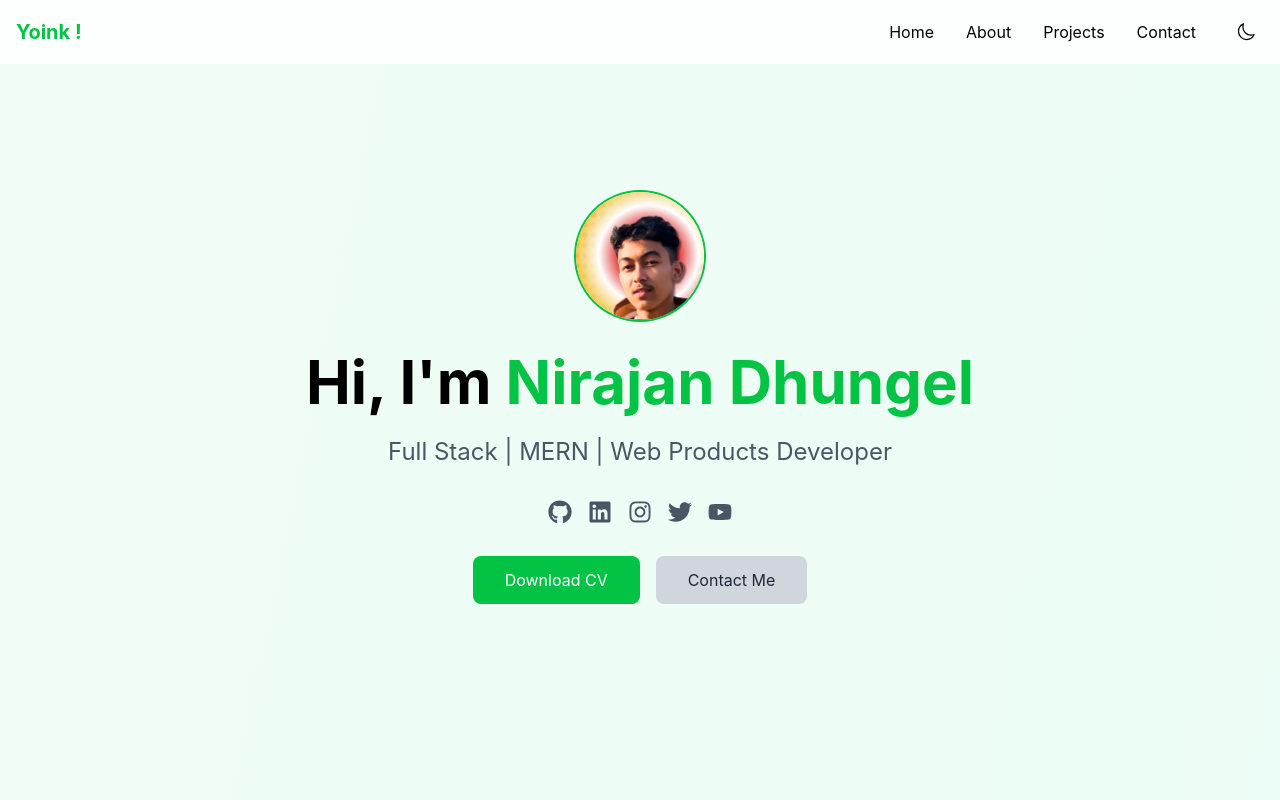
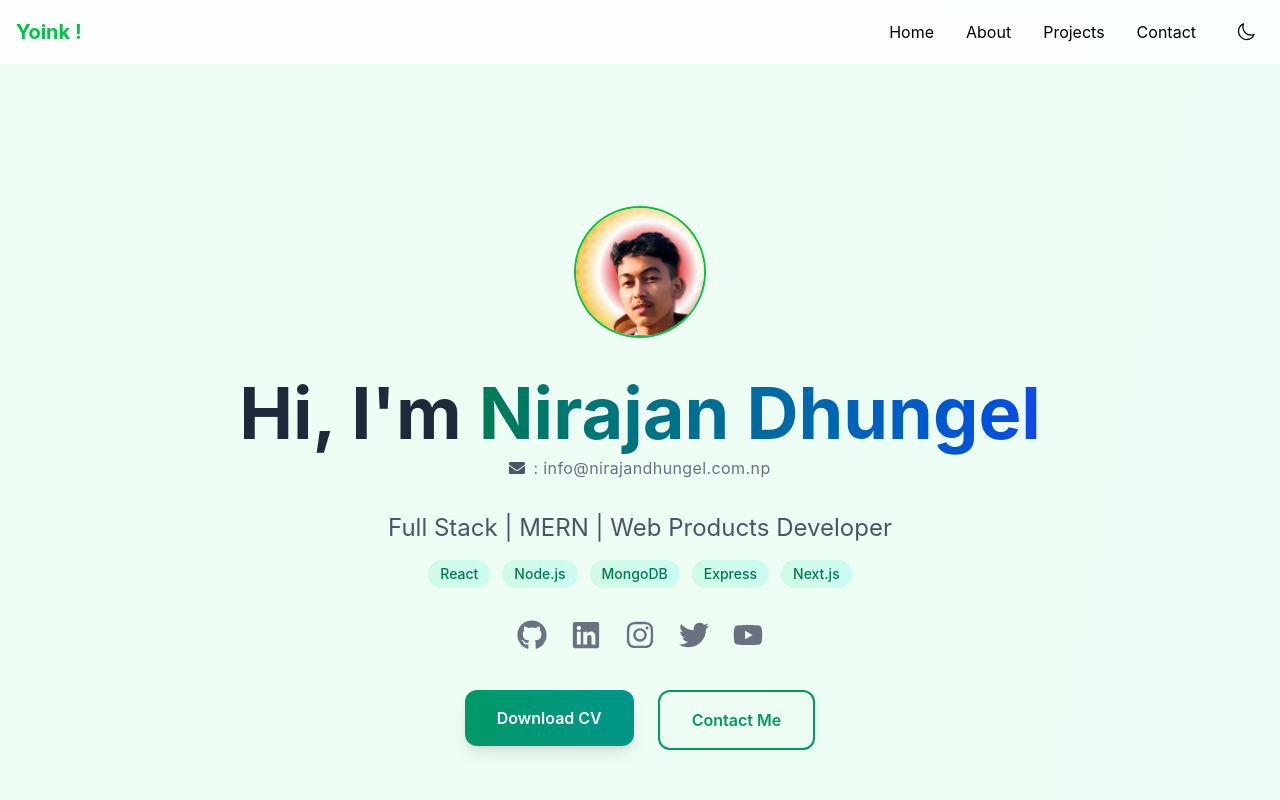
Before and after one commit to nirajandhungel/Nirajan, a Next.js app: page / in a window 1280 px wide. Shown: the top 800 px of the page. Built offline with nearby package versions, Linux system fonts and the light colour scheme.

Commit message:
update(hero): improve styling visibility designing

```diff
--- a/src/app/components/Hero.tsx
+++ b/src/app/components/Hero.tsx
@@ -2,6 +2,9 @@
 
 import Link from "next/link";
 import Image from "next/image";
+import { FaEnvelope } from 'react-icons/fa';
+
+
 import {
   FaGithub,
   FaInstagram,
@@ -14,9 +17,10 @@ import { fadeInUp, fadeIn, scaleIn } from "@/utils/animations";
 
 export default function Hero() {
   return (
-    <section className="py-28 min-h-screen">
-      <div className="container max-w-7xl mx-auto px-4">
-        <div className="max-w-3xl mx-auto text-center">
+    <section className="relative py-20 lg:py-32 min-h-screen flex items-center overflow-hidden">
+      <div className="container max-w-6xl mx-auto px-4 sm:px-6 lg:px-8">
+        <div className="text-center">
+          {/* Image section */}
           <motion.div
             className="flex justify-center items-center mb-4"
             {...scaleIn}
@@ -31,110 +35,156 @@ export default function Hero() {
               className="rounded-full mb-4 w-32 h-32 object-cover ring-2 ring-primary"
             />
           </motion.div>
+
+          {/* Main Heading */}
+          {/* Main Heading */}
           <motion.h1
-            className="text-4xl md:text-6xl font-bold mb-6"
+            className="text-3xl sm:text-4xl md:text-5xl lg:text-6xl xl:text-7xl font-bold mb-2 leading-tight"
             {...fadeInUp}
             transition={{ delay: 0.3 }}
           >
-            Hi, I&apos;m{" "}
+            <span className="text-gray-800 dark:text-white">Hi, I&apos;m </span>
             <motion.span
-              className="text-primary"
+              className="bg-gradient-to-r from-emerald-700  to-blue-700 bg-clip-text text-transparent"
               {...fadeIn}
               transition={{ delay: 0.8 }}
             >
               Nirajan Dhungel
             </motion.span>
           </motion.h1>
+
+          {/* Email */}
+{/* Email */}
 <motion.p
-            className="text-xl md:text-2xl text-gray-600 dark:text-gray-300 mb-8"
+  className="text-sm sm:text-base text-gray-500 dark:text-gray-400 mb-8 mt-[-10px] tracking-wide"
+  {...fadeInUp}
+  transition={{ delay: 0.35 }}
+>
+  <a
+    href="mailto:info@nirajandhungel.com.np"
+    className="flex items-center gap-2 justify-center hover:text-emerald-600 dark:hover:text-emerald-400 transition-colors"
+  >
+<FaEnvelope className="h-4 w-4 text-gray-600 dark:text-gray-300" />:
+    info@nirajandhungel.com.np
+  </a>
+</motion.p>
+
+
+          {/* Subtitle */}
+          <motion.div
+            className="mb-8"
             {...fadeInUp}
             transition={{ delay: 0.4 }}
           >
+            <p className="text-lg sm:text-xl md:text-2xl text-gray-600 dark:text-gray-300 mb-4">
               Full Stack | MERN | Web Products Developer
-          </motion.p>
+            </p>
+            <div className="flex flex-wrap justify-center gap-2 sm:gap-3">
+              {["React", "Node.js", "MongoDB", "Express", "Next.js"].map(
+                (tech, index) => (
+                  <motion.span
+                    key={tech}
+                    className="px-3 py-1 bg-gradient-to-r from-emerald-100 to-teal-100 dark:from-emerald-900/30 dark:to-teal-900/30 text-emerald-700 dark:text-emerald-300 rounded-full text-sm font-medium"
+                    initial={{ opacity: 0, scale: 0.8 }}
+                    animate={{ opacity: 1, scale: 1 }}
+                    transition={{ delay: 0.6 + index * 0.1 }}
+                  >
+                    {tech}
+                  </motion.span>
+                )
+              )}
+            </div>
+          </motion.div>
+
+          {/* Social Links */}
           <motion.div
-            className="flex justify-center space-x-4 mb-8"
+            className="flex justify-center space-x-6 mb-10"
             {...fadeInUp}
             transition={{ delay: 0.5 }}
           >
+            {[
+              {
+                href: "https://github.com/nirajandhungel",
+                icon: FaGithub,
+                label: "GitHub",
+                color: "hover:text-gray-800 dark:hover:text-white",
+              },
+              {
+                href: "https://www.linkedin.com/in/nirajan-dhungel/",
+                icon: FaLinkedin,
+                label: "LinkedIn",
+                color: "hover:text-blue-600",
+              },
+              {
+                href: "https://www.instagram.com/nirajan.dhungel19/",
+                icon: FaInstagram,
+                label: "Instagram",
+                color: "hover:text-pink-500",
+              },
+              {
+                href: "https://x.com/SubashDhungel18",
+                icon: FaTwitter,
+                label: "Twitter",
+                color: "hover:text-blue-400",
+              },
+              {
+                href: "https://www.youtube.com/@nirajan.dhungel",
+                icon: FaYoutube,
+                label: "YouTube",
+                color: "hover:text-red-500",
+              },
+            ].map(({ href, icon: Icon, label, color }) => (
               <motion.a
-              href="https://github.com/nirajandhungel"
+                key={label}
+                href={href}
                 target="_blank"
                 rel="noopener noreferrer"
-              aria-label="Visit Nirajan Dhungel's GitHub profile"
-              className="text-2xl text-gray-600 hover:text-icon dark:text-gray-300 dark:hover:text-icon transition-colors"
-              whileHover={{ scale: 1.2 }}
+                aria-label={`Visit Nirajan Dhungel's ${label} profile`}
+                className={`text-2xl sm:text-3xl text-gray-500 dark:text-gray-400 ${color} transition-all duration-300 transform hover:scale-125`}
+                whileHover={{
+                  scale: 1.3,
+                  rotate: [0, -5, 5, 0],
+                  transition: { duration: 0.3 },
+                }}
                 whileTap={{ scale: 0.9 }}
               >
-              <FaGithub />
+                <Icon />
               </motion.a>
-            <motion.a
-              href="https://www.linkedin.com/in/nirajan-dhungel/"
-              target="_blank"
-              rel="noopener noreferrer"
-              aria-label="Visit Nirajan Dhungel's Linkedin profile"
-              className="text-2xl text-gray-600 hover:text-icon dark:text-gray-300 dark:hover:text-icon transition-colors"
-              whileHover={{ scale: 1.2 }}
-              whileTap={{ scale: 0.9 }}
-            >
-              <FaLinkedin />
-            </motion.a>
+            ))}
+          </motion.div>
 
-            <motion.a
-              href="https://www.instagram.com/nirajan.dhungel19/"
-              target="_blank"
-              rel="noopener noreferrer"
-              aria-label="Visit Nirajan Dhungel's Instagram profile"
-              className="text-2xl text-gray-600 hover:text-icon dark:text-gray-300 dark:hover:text-icon transition-colors"
-              whileHover={{ scale: 1.2 }}
-              whileTap={{ scale: 0.9 }}
-            >
-              <FaInstagram />
-            </motion.a>
-            <motion.a
-              href="https://x.com/SubashDhungel18"
-              target="_blank"
-              rel="noopener noreferrer"
-              aria-label="Visit Nirajan Dhungel's Twitter / X profile"
-              className="text-2xl text-gray-600 hover:text-icon dark:text-gray-300 dark:hover:text-icon transition-colors"
-              whileHover={{ scale: 1.2 }}
-              whileTap={{ scale: 0.9 }}
-            >
-              <FaTwitter />
-            </motion.a>
-            <motion.a
-              href="https://www.youtube.com/@nirajan.dhungel"
-              target="_blank"
-              rel="noopener noreferrer"
-              aria-label="Visit Nirajan Dhungel's Youtube Channel"
-              className="text-2xl text-gray-600 hover:text-icon dark:text-gray-300 dark:hover:text-icon transition-colors"
-              whileHover={{ scale: 1.2 }}
-              whileTap={{ scale: 0.9 }}
-            >
-              <FaYoutube />
-            </motion.a>
-          </motion.div>
+          {/* Call to Action Buttons */}
           <motion.div
-            className="flex flex-col md:flex-row justify-center gap-4"
+            className="flex flex-col sm:flex-row justify-center gap-4 sm:gap-6"
             {...fadeInUp}
             transition={{ delay: 0.6 }}
           >
-            <motion.div whileHover={{ scale: 1.05 }} whileTap={{ scale: 0.95 }}>
+            <motion.div
+              whileHover={{ scale: 1.05 }}
+              whileTap={{ scale: 0.95 }}
+              className="group"
+            >
               <Link
-                href="/nirajan_cv.pdf "
+                href="/nirajan_cv.pdf"
                 target="_blank"
                 download
-                className="bg-primary inline-block w-full md:w-auto text-white px-8 py-3 rounded-lg hover:bg-primary/90 transition-colors"
+                className="relative inline-block w-full sm:w-auto overflow-hidden rounded-xl bg-gradient-to-r from-emerald-600 to-teal-600 px-8 py-4 text-white font-semibold shadow-lg transition-all duration-300 hover:shadow-xl hover:shadow-emerald-500/25"
               >
-                Download CV
+                <span className="relative z-10">Download CV</span>
+                <div className="absolute inset-0 bg-gradient-to-r from-emerald-700 to-teal-700 opacity-0 group-hover:opacity-100 transition-opacity duration-300"></div>
               </Link>
             </motion.div>
-            <motion.div whileHover={{ scale: 1.05 }} whileTap={{ scale: 0.95 }}>
+
+            <motion.div
+              whileHover={{ scale: 1.05 }}
+              whileTap={{ scale: 0.95 }}
+              className="group"
+            >
               <Link
                 href="/contact"
-                className=" inline-block w-full bg-gray-300  md:w-auto text-gray-800 dark:text-gray-800 px-8 py-3 rounded-lg hover:bg-gray-300 dark:hover:bg-gray-500 transition-colors"
+                className="relative inline-block w-full sm:w-auto overflow-hidden rounded-xl border-2 border-emerald-600 bg-transparent px-8 py-4 text-emerald-600 dark:text-emerald-400 font-semibold transition-all duration-300   hover:shadow-lg hover:shadow-emerald-500/25"
               >
-                Contact Me
+                <span className="relative z-10">Contact Me</span>
               </Link>
             </motion.div>
           </motion.div>
```
Lines whose indentation alone changed are shown as unchanged.
